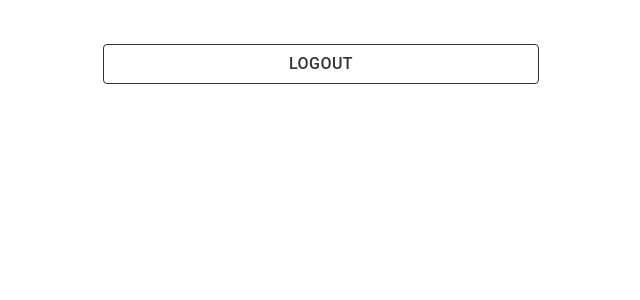
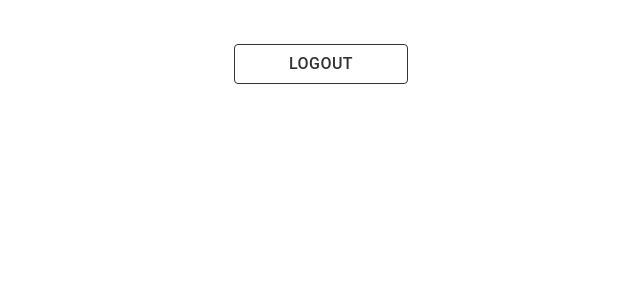
Before and after one commit to darrylmorton/ct-react-demo, a React (Vite) app: page /user/logout in a window 1280 px wide. Shown: the top 300 px of the page, without its empty margins (319-959 px from the left). Built offline with nearby package versions, Linux system fonts and the light colour scheme.

Commit message:
chore: tweaks

```diff
--- a/src/Components/Forms/LoginForm.tsx
+++ b/src/Components/Forms/LoginForm.tsx
@@ -208,7 +208,7 @@ const FormButton = styled(Button)`
   }
 
   @media (min-width: 834px) {
-    width: 50%;
+    width: 40%;
   }
 `
 
--- a/src/Components/Forms/LogoutForm.tsx
+++ b/src/Components/Forms/LogoutForm.tsx
@@ -131,11 +131,18 @@ const FormErrorMessage = styled.div`
 `
 
 const FormButton = styled(Button)`
-  width: 100%;
   margin-top: 16px;
   font-size: 1rem;
   color: #333333;
   border-color: #333333;
+
+  @media (min-width: 320px) {
+    width: 60%;
+  }
+
+  @media (min-width: 834px) {
+    width: 40%;
+  }
 `
 
 export default LogoutForm
```
Also changed, not shown: 1 other file (tests, documents, lock files or other folders).
